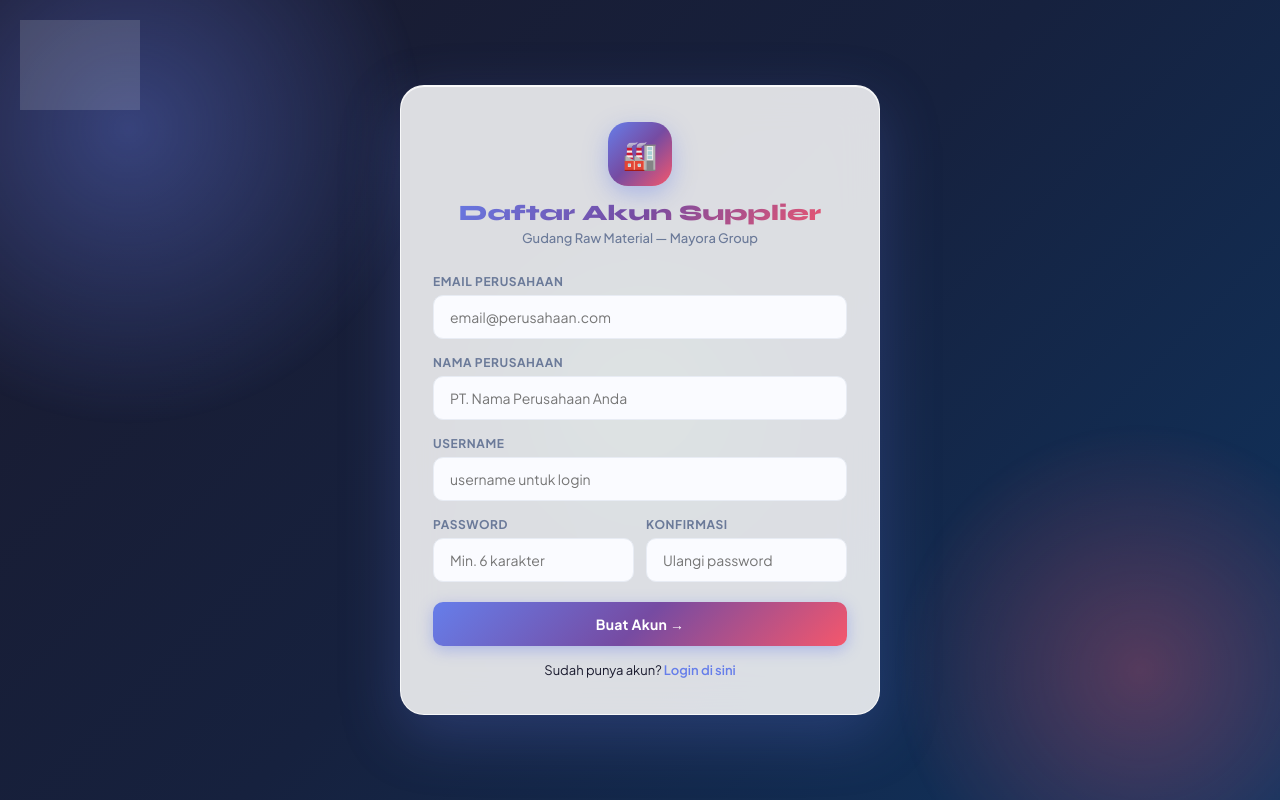
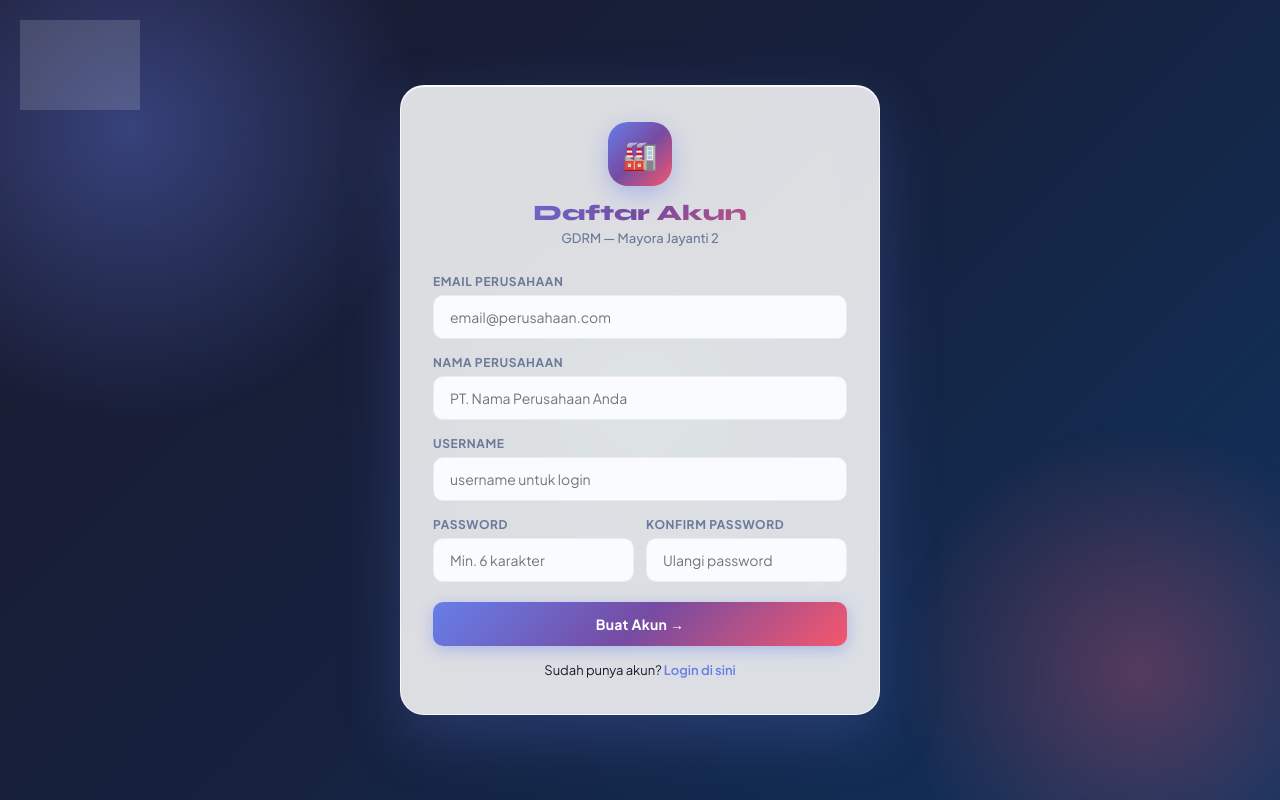
Before and after one commit to gdrmwarehouse/gudang-rm, a Next.js app: page /register in a window 1280 px wide. Built offline with nearby package versions, Linux system fonts and the light colour scheme; grey boxes are pictures that could not be loaded.

Commit message:
Update register.js

```diff
--- a/pages/register.js
+++ b/pages/register.js
@@ -39,8 +39,8 @@
         <div className="auth-card" style={{ maxWidth:480 }}>
           <div className="app-header">
             <div className="app-logo">🏭</div>
-            <div className="app-title">Daftar Akun Supplier</div>
-            <div className="app-subtitle">Gudang Raw Material — Mayora Group</div>
+            <div className="app-title">Daftar Akun</div>
+            <div className="app-subtitle">GDRM — Mayora Jayanti 2</div>
           </div>
           {error && <div className="alert alert-error">{error}</div>}
           <form onSubmit={handleRegister}>
@@ -62,7 +62,7 @@
                 <input className="form-input" type="password" placeholder="Min. 6 karakter" {...f('password')} required />
               </div>
               <div className="form-group" style={{ marginBottom:0 }}>
-                <label className="form-label">Konfirmasi</label>
+                <label className="form-label">Konfirm Password</label>
                 <input className="form-input" type="password" placeholder="Ulangi password" {...f('confirm')} required />
               </div>
             </div>
```
